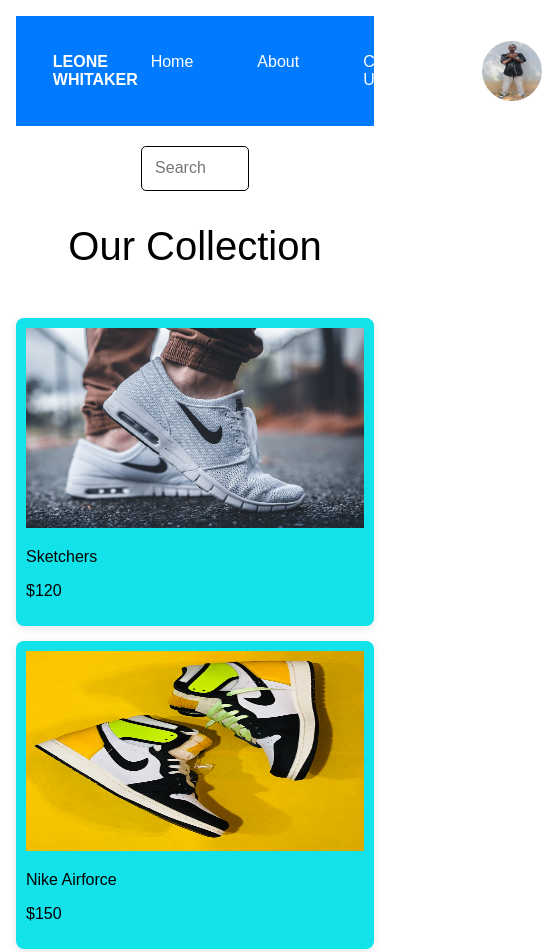
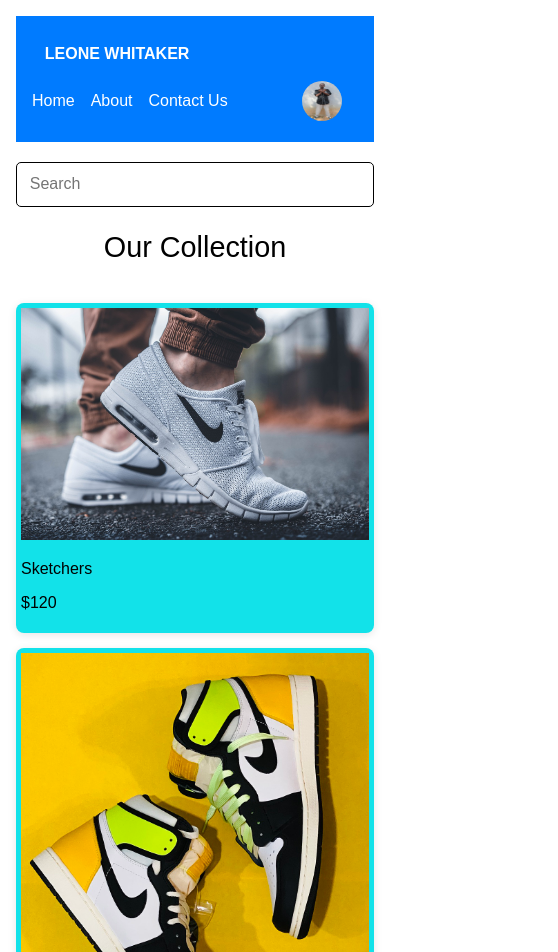
Before and after one commit to alchemist1111/Leone-homepage, a plain HTML site: page index.html in a window 390 px wide. Shown: the top 952 px of the page, 558 px wide, since content can reach past the window. Drawn offline with Linux system fonts and the light colour scheme.

Commit message:
added responsiveness

```diff
--- a/styles.css
+++ b/styles.css
@@ -7,6 +7,7 @@ body {
 
 nav {
     display: flex;
+    flex-wrap: wrap; /* Allow items to wrap */
     justify-content: space-between;
     align-items: center;
     background-color: #007bff;
@@ -24,8 +25,9 @@ nav .logo p {
 }
 
 nav .list {
-    display: flex; /* Make this container a flex container */
-    align-items: center; /* Align list items vertically */
+    display: flex;
+    flex-wrap: wrap; /* Allow the list to wrap on smaller screens */
+    align-items: center;
     margin: 0;
     padding: 0;
     color: white;
@@ -34,12 +36,12 @@ nav .list {
 nav .list .list-item {
     display: flex;
     list-style-type: none;
-    padding: 0; /* Removed padding to standardize spacing */
+    padding: 0;
     margin: 0;
 }
 
 nav .list .list-item li {
-    margin-right: 4rem; /* Space between list items */
+    margin-right: 2rem; /* Reduced spacing for smaller screens */
 }
 
 nav .list .list-item a {
@@ -54,15 +56,14 @@ nav .list .list-item a:hover {
 nav .profile {
     display: flex;
     align-items: center;
-    margin-left: auto; /* Pushes profile to the right */
+    margin-left: auto;
 }
 
 nav .profile img {
-    width: 60px;
-    height: 60px;
+    width: 50px; /* Adjusted size for responsiveness */
+    height: 50px;
     border-radius: 50%;
     margin-right: 1rem;
-    margin-top: 0; /* Ensure no top margin */
 }
 
 /* Search input */
@@ -74,14 +75,15 @@ nav .profile img {
 }
 
 .search-input input {
-    width: 30%; /* Adjusts the input width */
+    width: 90%; /* Full width on smaller screens */
+    max-width: 600px; /* Limit max width */
     padding: 0.8rem;
     border-radius: 5px;
     border: 1px solid black;
     font-size: 1rem;
 }
 
-/* main section */
+/* Main section */
 .collection h2 {
     font-size: 2.5rem;
     font-weight: 500;
@@ -91,23 +93,56 @@ nav .profile img {
 
 .product {
     display: flex;
-    flex-wrap: wrap;
+    flex-wrap: wrap; /* Wrap items on smaller screens */
     justify-content: space-between;
-
-
-
 }
 
 .product-item {
-    width: 400px;
+    width: 100%; /* Full width on smaller screens */
+    max-width: 400px; /* Limit max width */
     padding: 10px;
     background-color: #12e2e9;
     border-radius: 8px;
     box-shadow: 0 2px 8px rgba(0, 0, 0, 0.1);
-   margin-top: 15px;
+    margin-top: 15px;
 }
 
 .collection .product .product-item img {
     width: 100%;
-    height: 200px;
+    height: auto; /* Maintain aspect ratio */
 }
+
+/* Media queries */
+@media (max-width: 768px) {
+    nav .list {
+        flex-direction: column;
+        align-items: flex-start; /* Align items vertically */
+        margin-top: 1rem;
+    }
+    nav .list .list-item li {
+        margin-right: 1rem; /* Reduce spacing */
+        margin-bottom: 1rem; /* Add bottom spacing */
+    }
+    .search-input input {
+        width: 100%; /* Full width */
+    }
+    .product-item {
+        width: 100%; /* Full width on small screens */
+    }
+}
+
+@media (max-width: 480px) {
+    nav {
+        padding: 1rem;
+    }
+    nav .profile img {
+        width: 40px;
+        height: 40px; /* Smaller profile image */
+    }
+    .collection h2 {
+        font-size: 1.8rem; /* Smaller font size */
+    }
+    .product-item {
+        padding: 5px; /* Reduced padding */
+    }
+}
```
